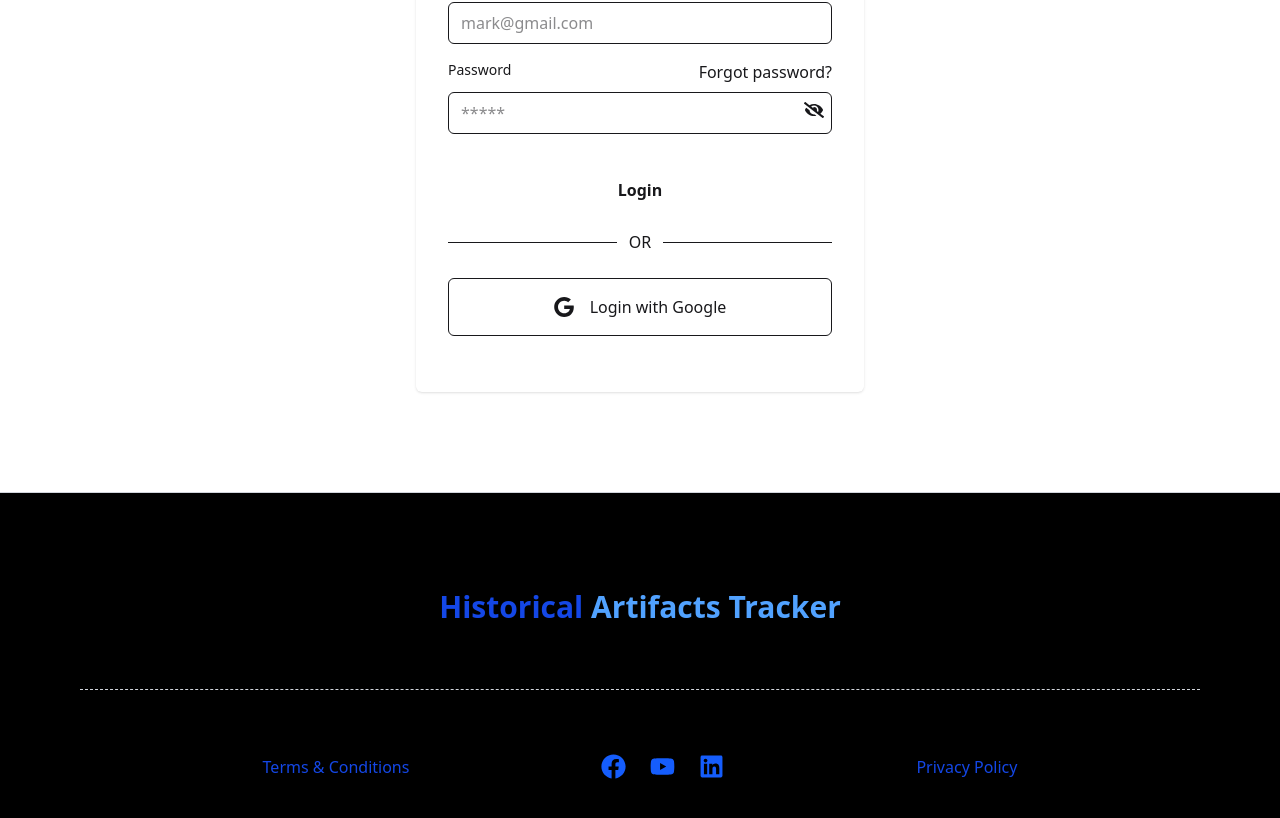
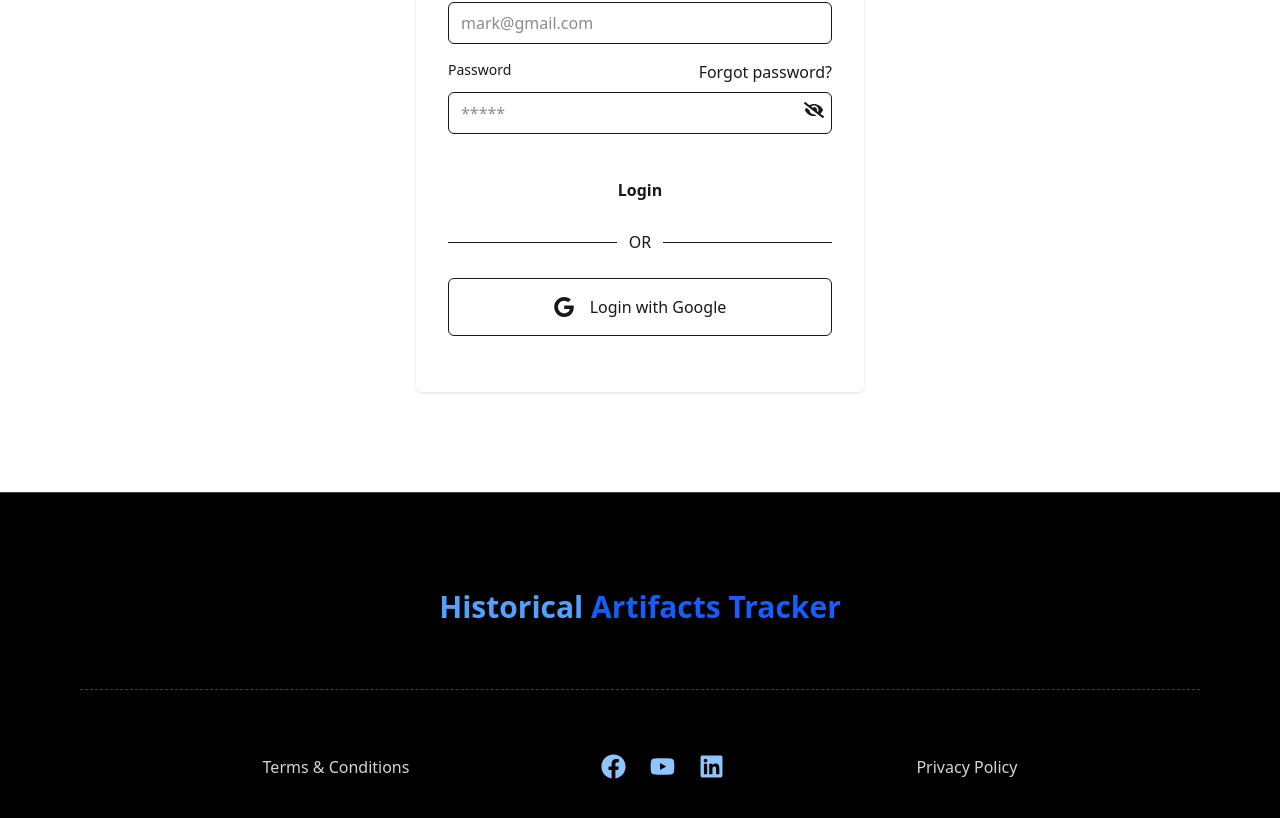
Before and after one commit to shaminyeasir/historical_artifacts_tracker-client, a React (Vite) app: page /login in a window 1280 px wide. Shown: the part 378-1196 px from the top of the page. Built offline with nearby package versions, Linux system fonts and the light colour scheme; no server answers.

Commit message:
made the bg more darker

```diff
--- a/src/components/Footer.jsx
+++ b/src/components/Footer.jsx
@@ -5,33 +5,51 @@ import { NavLink } from 'react-router';
 
 const Footer = () => {
     return (
-        <div className="flex flex-col gap-8 justify-between items-center px-20 py-24 bg-black text-gray-800 border-t border-gray-300">
+        <div className="flex flex-col gap-8 justify-between items-center px-20 py-24 bg-[#000000] text-gray-300 border-t border-gray-700">
             <div className="flex flex-col items-center gap-4">
-                <h1 id="Nav_title" className="mb-0 text-3xl font-extrabold text-blue-700">
-                    Historical <span className="text-blue-400">Artifacts Tracker</span>
+                <h1 id="Nav_title" className="mb-0 text-3xl font-extrabold text-blue-400">
+                    Historical <span className="text-blue-600">Artifacts Tracker</span>
                 </h1>
             </div>
 
-            <hr className="w-full border-t border-dashed border-gray-300 my-8" />
+            <hr className="w-full border-t border-dashed border-gray-700 my-8" />
 
             <div className="flex flex-col gap-10 md:flex-row md:gap-48 items-center">
-                <NavLink to="/terms" className="hover:underline text-blue-700">
+                <NavLink
+                    to="/terms"
+                    className="hover:underline text-gray-300 hover:text-blue-400 transition"
+                >
                     Terms & Conditions
                 </NavLink>
 
-                <div className="flex gap-6 justify-center items-center text-blue-600">
-                    <a href="https://www.facebook.com/share/1BeVwUPnSM/" aria-label="Facebook" className="hover:text-blue-800 transition">
+                <div className="flex gap-6 justify-center items-center text-blue-300">
+                    <a
+                        href="https://www.facebook.com/share/1BeVwUPnSM/"
+                        aria-label="Facebook"
+                        className="hover:text-blue-500 transition"
+                    >
                         <FaFacebook size={25} />
                     </a>
-                    <a href="https://youtube.com/@shaminyeasir6017?si=c70TUHLb5lacnNzs" aria-label="YouTube" className="hover:text-red-600 transition">
+                    <a
+                        href="https://youtube.com/@shaminyeasir6017?si=c70TUHLb5lacnNzs"
+                        aria-label="YouTube"
+                        className="hover:text-red-600 transition"
+                    >
                         <FaYoutube size={25} />
                     </a>
-                    <a href="https://www.linkedin.com/in/md-shamin-yeasir-699859141?utm_source=share&utm_campaign=share_via&utm_content=profile&utm_medium=android_app" aria-label="LinkedIn" className="hover:text-blue-800 transition">
+                    <a
+                        href="https://www.linkedin.com/in/md-shamin-yeasir-699859141?utm_source=share&utm_campaign=share_via&utm_content=profile&utm_medium=android_app"
+                        aria-label="LinkedIn"
+                        className="hover:text-blue-500 transition"
+                    >
                         <FaLinkedin size={25} />
                     </a>
                 </div>
 
-                <NavLink to="/privacy" className="hover:underline text-blue-700">
+                <NavLink
+                    to="/privacy"
+                    className="hover:underline text-gray-300 hover:text-blue-400 transition"
+                >
                     Privacy Policy
                 </NavLink>
             </div>
```
